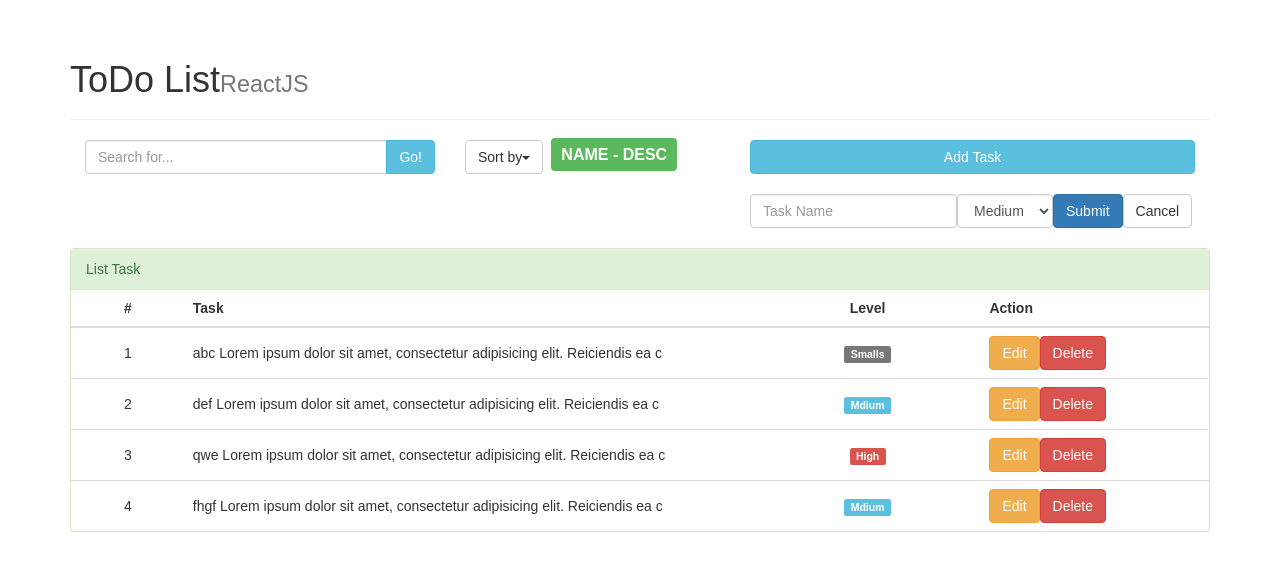
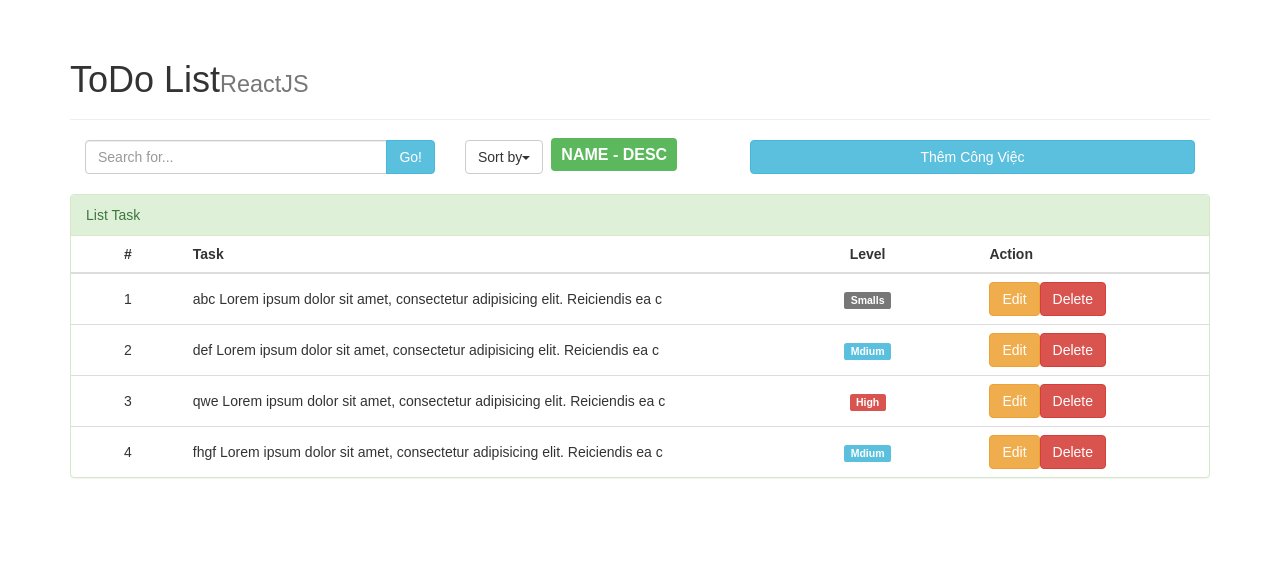
Before and after one commit to suongcodes/ToDo-List, a React (Create React App) app: page / in a window 1280 px wide. Shown: the top 570 px of the page. Built offline with nearby package versions, Linux system fonts and the light colour scheme.

Commit message:
add task và close task

```diff
--- a/src/App.js
+++ b/src/App.js
@@ -14,25 +14,39 @@
         super(props);
 
         this.state = {
-            items:tasks
+            items:tasks,
+            isShowForm:false
         };
+        this.handleToggleForm=this.handleToggleForm.bind(this);
     }
-
+    handleToggleForm(){
+        this.setState({
+            isShowForm:!this.state.isShowForm
+        });
+    }
 
 
     render() {
         let items = this.state.items;
+        let isShowfForm = this.state.isShowForm;
+        let elementForm = null;
+        if(isShowfForm){
+            elementForm = <Form/>;
+        }
         return (
                 <div className="row">
                     <Title></Title>
 
                  {/* CONTROL (SEARCH + SORT + ADD) : END */}
-                    <Control></Control>
+                    <Control
+                    onClickAdd={this.handleToggleForm}
+                    isShowfForm={isShowfForm}
+                    />
                 {/* CONTROL (SEARCH + SORT + ADD) : END */}
 
                 {/* FORM : START */}
 
-                    <Form></Form>
+                    {elementForm}
 
                 {/* FORM : END */}
                     <List items={items}/>
--- a/src/components/Control.js
+++ b/src/components/Control.js
@@ -11,10 +11,18 @@
         this.state = {
 
         };
+        this.handleAdd=this.handleAdd.bind(this);
+    }
+    handleAdd(){
+       this.props.onClickAdd();
     }
 
-
     render() {
+        console.log(this.props.isShowfForm);
+        let elmButton =  <button onClick={this.handleAdd} type="button" className="btn btn-info btn-block">Thêm Công Việc</button> ;
+        if(this.props.isShowfForm === true){
+            elmButton =<button onClick={this.handleAdd} type="button" className="btn btn-success btn-block">Đóng</button>;
+        }
         return (
 
             <div className="row">
@@ -29,7 +37,8 @@
             {/* ADD : START */}
 
         <div className="col-xs-5 col-sm-5 col-md-5 col-lg-5">
-            <button type="button" className="btn btn-info btn-block">Add Task</button>
+           {elmButton}
+
         </div>
             {/* ADD : END */}
     </div>
```
Also changed, not shown: 1 other file (tests, documents, lock files or other folders).
